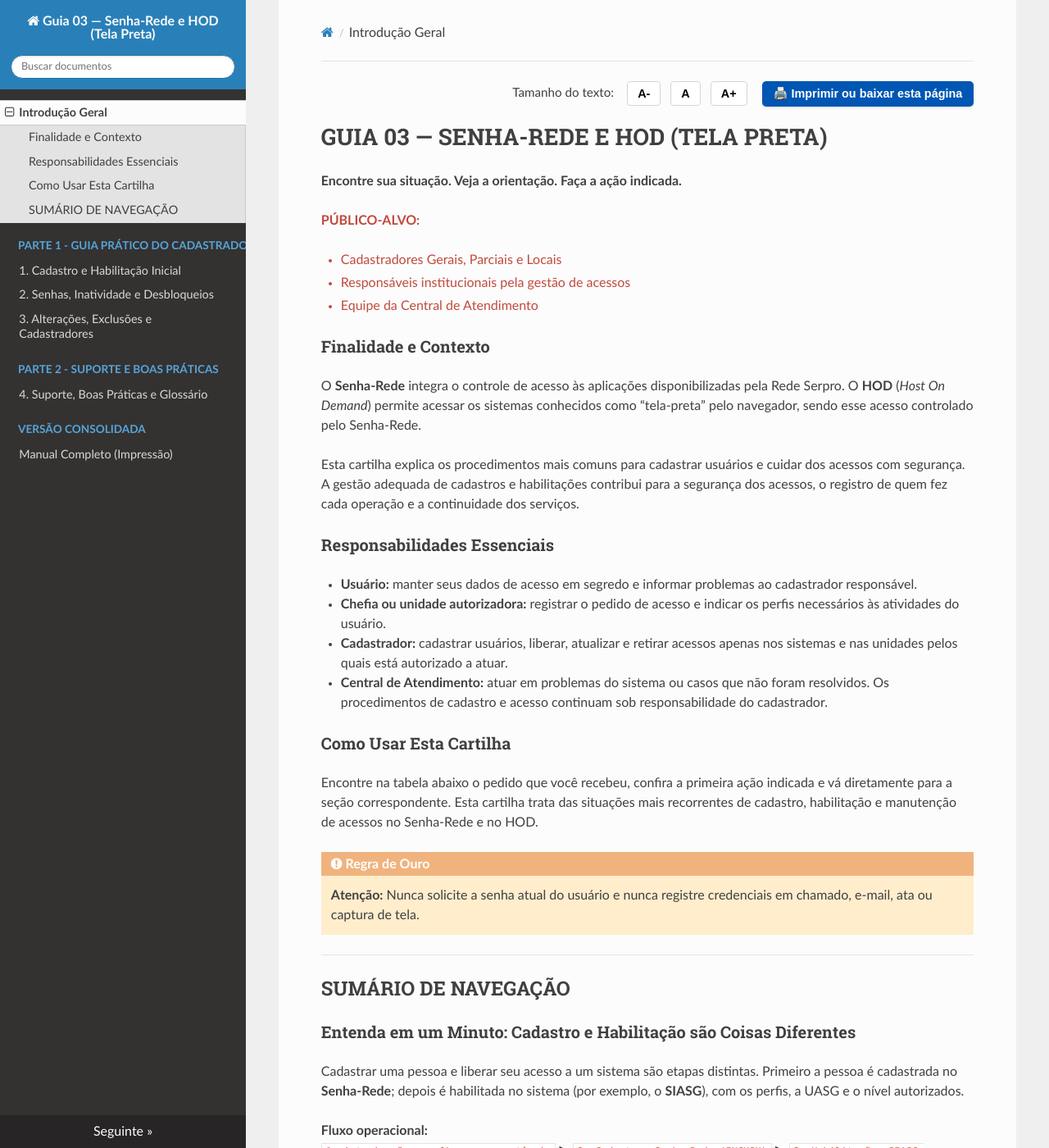
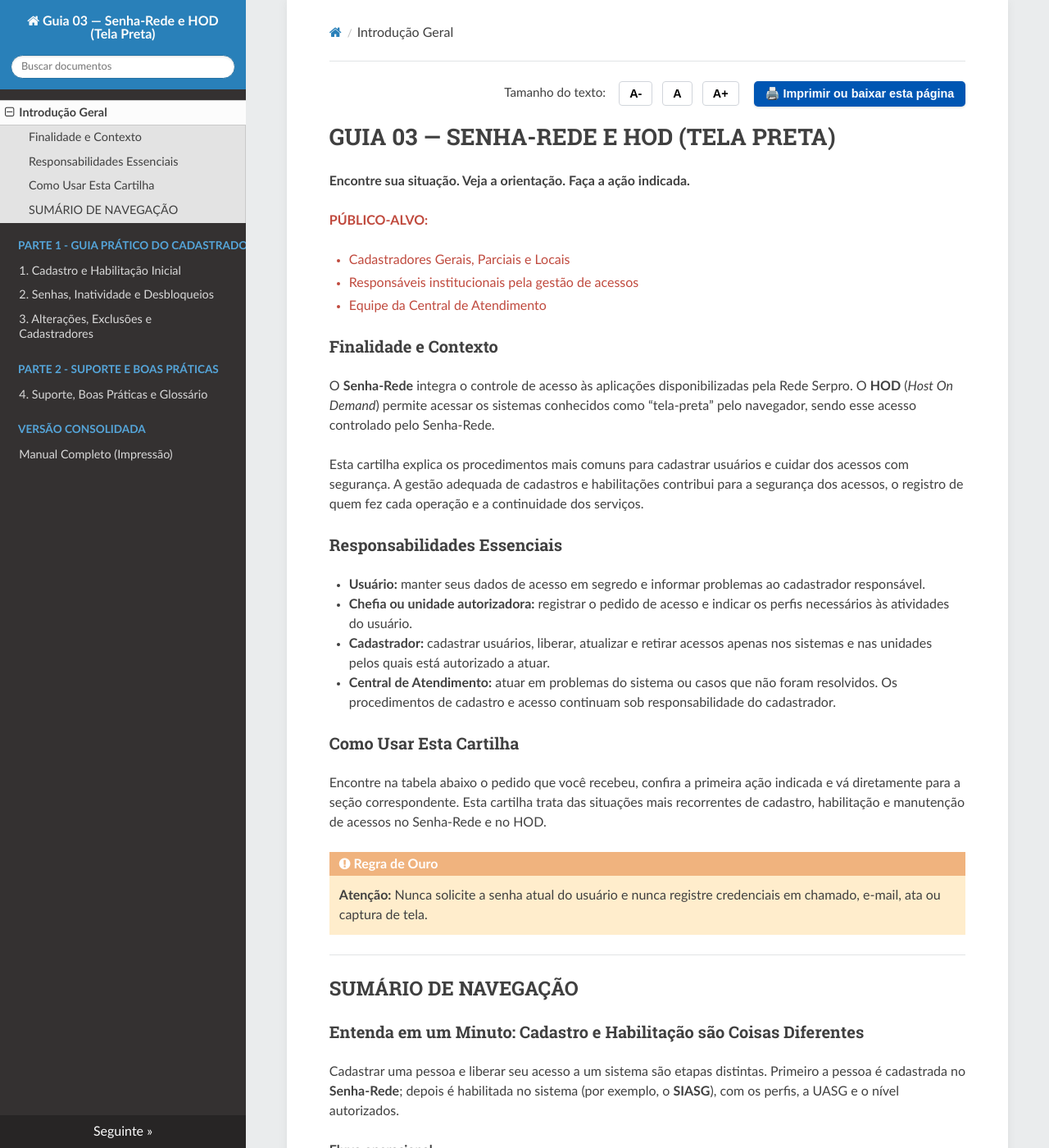
Before and after one commit to siqueiraazevedo2013-cloud/Tutorial-Guia-03-Senha-Rede-HOD, an MkDocs documentation site: the page built from docs/index.md, in a window 1280 px wide and 1400 px high. Shown: the whole window at 82% size. Built offline with MkDocs 1.6.1, drawn with Linux system fonts in a browser that asks for light colours; nearby versions of some CDN libraries.

Commit message:
Update extra.css

```diff
--- a/docs/css/extra.css
+++ b/docs/css/extra.css
@@ -80,8 +80,18 @@
     color: #c04a3e;
     margin-bottom: 4px;
 }
+
+/* =========================================================
+   CENTRALIZAÇÃO DA ÁREA DE LEITURA (PADRÃO DELOG)
+   ========================================================= */
+.wy-nav-content-wrap {
+    background: #eaeced !important; /* Fundo cinza uniforme em toda a área direita */
+}
+
 .wy-nav-content {
-    max-width: 900px !important;
+    max-width: 880px !important;
     margin: 0 auto !important;
-    background: #fcfcfc;
+    background: #ffffff !important;
+    min-height: 100vh;
+    box-shadow: 0 0 12px rgba(0, 0, 0, 0.06);
 }
```
